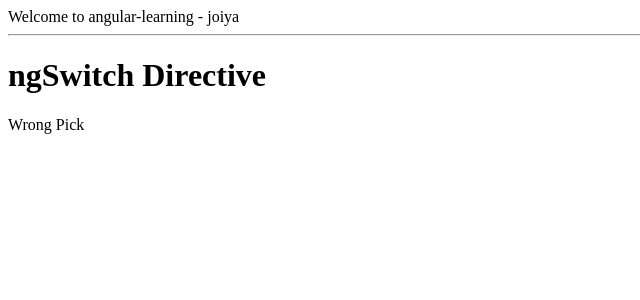
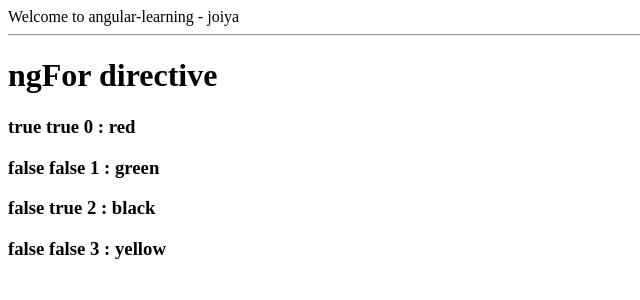
Before and after one commit to abdur-rehman-ali/Angular-learning-1.0, an Angular app: page / in a window 1280 px wide. Shown: the top 300 px of the page, without its empty margins (0-640 px from the left). Built offline with nearby package versions, Linux system fonts and the light colour scheme.

Commit message:
learning 10

```diff
--- a/src/app/app.component.html
+++ b/src/app/app.component.html
@@ -10,7 +10,8 @@
 <!-- <app-test5></app-test5> -->
 <!-- <app-test6></app-test6> -->
 <!-- <app-test7></app-test7> -->
-<app-test8></app-test8>
+<!-- <app-test8></app-test8> -->
+<app-test9></app-test9>
 
 
 
--- a/src/app/app.module.ts
+++ b/src/app/app.module.ts
@@ -13,6 +13,7 @@ import { Test5Component } from './test5/test5.component';
 import { Test6Component } from './test6/test6.component';
 import { Test7Component } from './test7/test7.component';
 import { Test8Component } from './test8/test8.component';
+import { Test9Component } from './test9/test9.component';
 
 @NgModule({
   declarations: [
@@ -25,7 +26,8 @@ import { Test8Component } from './test8/test8.component';
     Test5Component,
     Test6Component,
     Test7Component,
-    Test8Component
+    Test8Component,
+    Test9Component
   ],
   imports: [
     BrowserModule,
--- /dev/null
+++ b/src/app/test9/test9.component.html
@@ -0,0 +1,4 @@
+<h1>ngFor directive</h1>
+<div *ngFor="let color of colors; index as i ; first as f; even as e">
+    <h3>{{f}}  {{e}}  {{i}} : {{color}}</h3>
+</div>
--- /dev/null
+++ b/src/app/test9/test9.component.ts
@@ -0,0 +1,16 @@
+import { Component, OnInit } from '@angular/core';
+
+@Component({
+  selector: 'app-test9',
+  templateUrl: './test9.component.html',
+  styleUrls: ['./test9.component.css']
+})
+export class Test9Component implements OnInit {
+
+  public colors = ['red','green','black','yellow'];
+  constructor() { }
+
+  ngOnInit(): void {
+  }
+
+}
```
Also changed, not shown: src/app/test9/test9.component.css (added), 1 other file (tests, documents, lock files or other folders).
